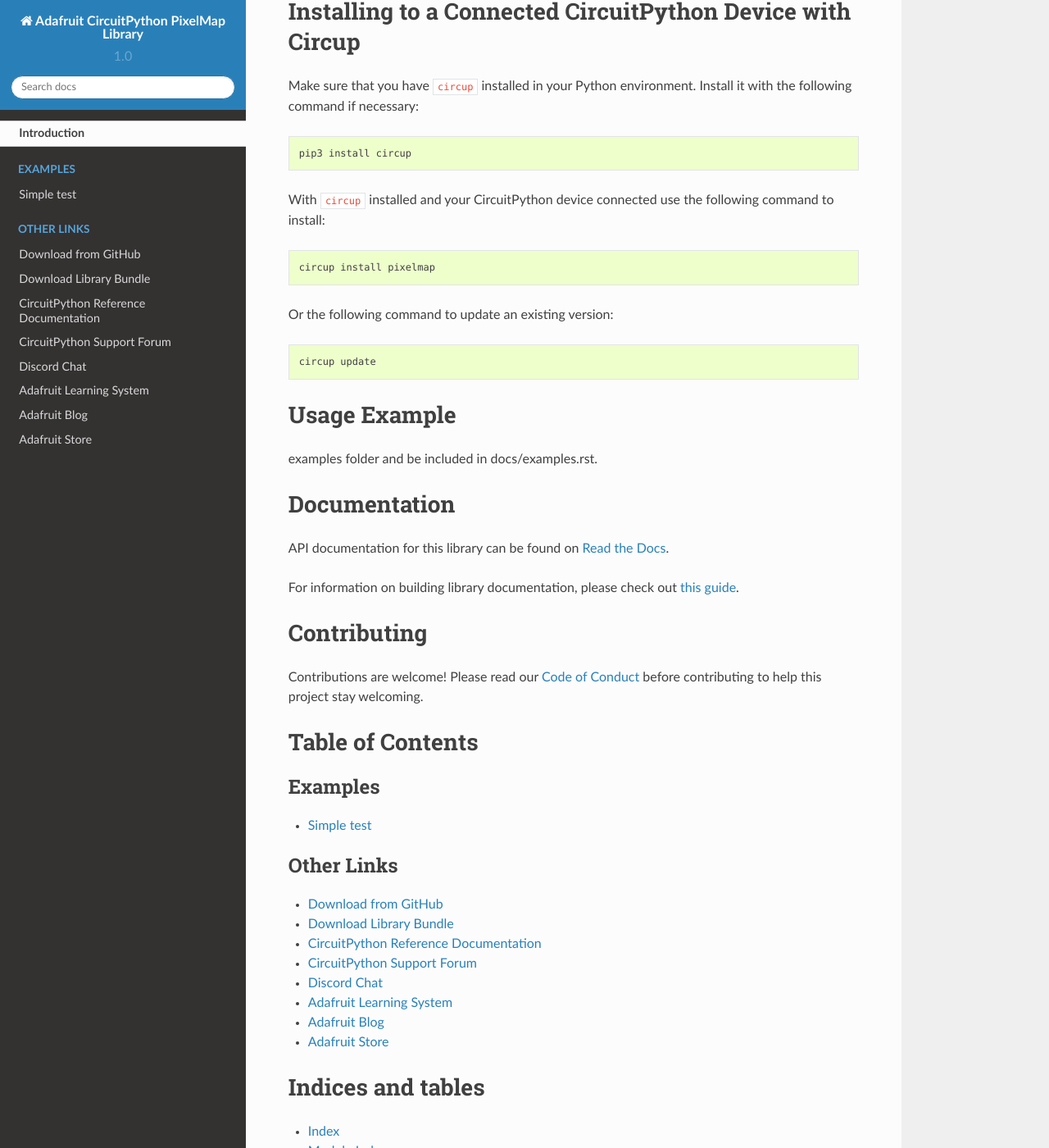
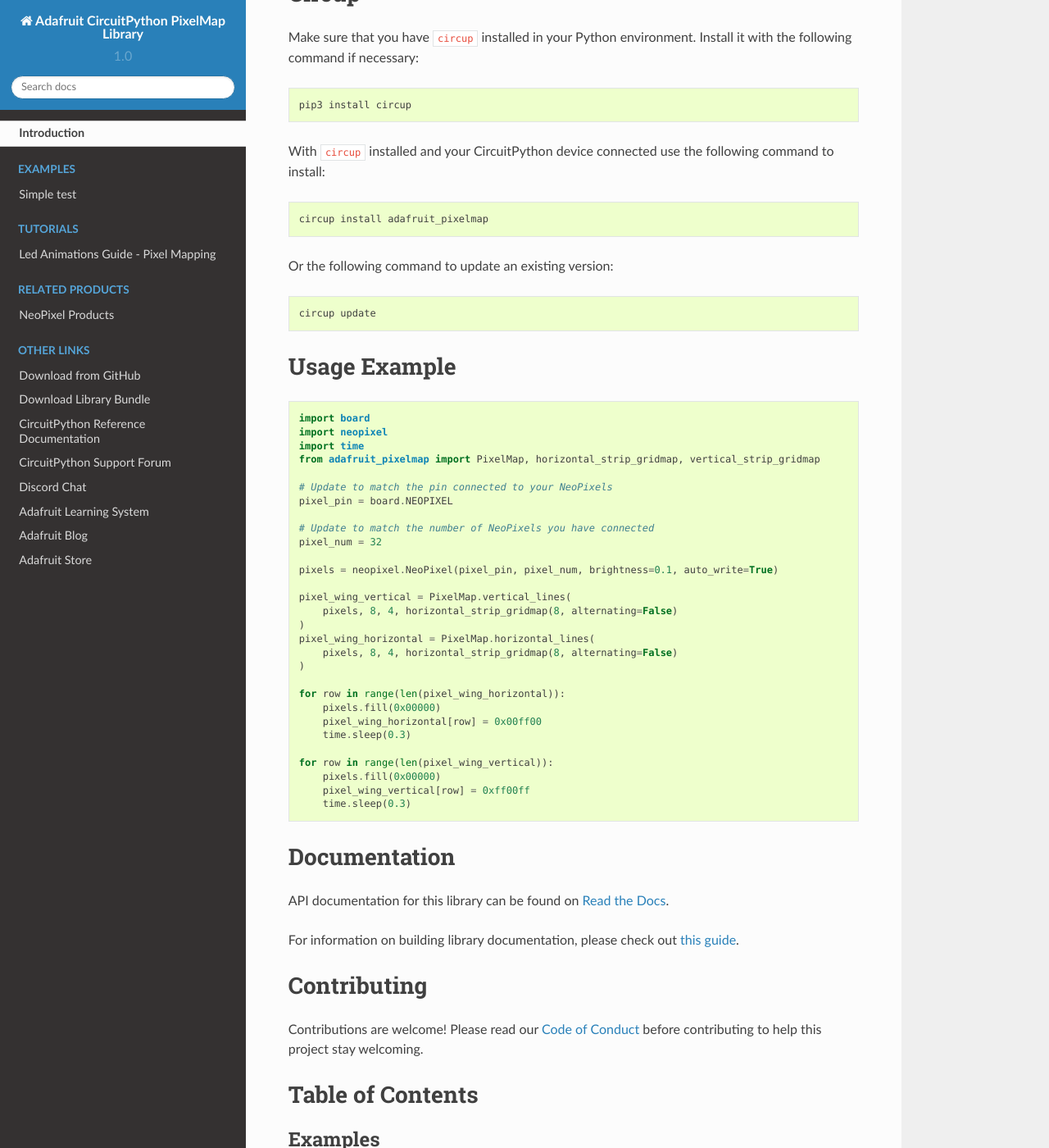
Before and after one commit to adafruit/Adafruit_CircuitPython_PixelMap, a Sphinx documentation site: the page built from docs/index.rst, in a window 1280 px wide and 1400 px high, scrolled down 1121 px. Shown: the whole window at 82% size. Built offline with Sphinx 7.4.7 and the Read the Docs theme 2.0.0, drawn with Linux system fonts in a browser that asks for light colours; some of the changed text lies outside the part shown.

Commit message:
example code. fixing todos and docs things

```diff
--- a/README.rst
+++ b/README.rst
@@ -36,16 +36,10 @@
 or individual libraries can be installed using
 `circup <https://github.com/adafruit/circup>`_.
 
-.. todo:: Describe the Adafruit product this library works with. For PCBs, you can also add the
-image from the assets folder in the PCB's GitHub repo.
+* `NeoPixel Products <https://www.adafruit.com/category/168>`_
 
-`Purchase one from the Adafruit shop <http://www.adafruit.com/products/>`_
 Installing from PyPI
 =====================
-.. note:: This library is not available on PyPI yet. Install documentation is included
-   as a standard element. Stay tuned for PyPI availability!
-
-.. todo:: Remove the above note if PyPI version is/will be available at time of release.
 
 On supported GNU/Linux systems like the Raspberry Pi, you can install the driver locally `from
 PyPI <https://pypi.org/project/adafruit-circuitpython-pixelmap/>`_.
@@ -85,7 +79,7 @@
 
 .. code-block:: shell
 
-    circup install pixelmap
+    circup install adafruit_pixelmap
 
 Or the following command to update an existing version:
 
@@ -96,8 +90,37 @@
 Usage Example
 =============
 
-.. todo:: Add a quick, simple example. It and other examples should live in the
-examples folder and be included in docs/examples.rst.
+.. code-block:: python
+
+    import board
+    import neopixel
+    import time
+    from adafruit_pixelmap import PixelMap, horizontal_strip_gridmap, vertical_strip_gridmap
+
+    # Update to match the pin connected to your NeoPixels
+    pixel_pin = board.NEOPIXEL
+
+    # Update to match the number of NeoPixels you have connected
+    pixel_num = 32
+
+    pixels = neopixel.NeoPixel(pixel_pin, pixel_num, brightness=0.1, auto_write=True)
+
+    pixel_wing_vertical = PixelMap.vertical_lines(
+        pixels, 8, 4, horizontal_strip_gridmap(8, alternating=False)
+    )
+    pixel_wing_horizontal = PixelMap.horizontal_lines(
+        pixels, 8, 4, horizontal_strip_gridmap(8, alternating=False)
+    )
+
+    for row in range(len(pixel_wing_horizontal)):
+        pixels.fill(0x00000)
+        pixel_wing_horizontal[row] = 0x00ff00
+        time.sleep(0.3)
+
+    for row in range(len(pixel_wing_vertical)):
+        pixels.fill(0x00000)
+        pixel_wing_vertical[row] = 0xff00ff
+        time.sleep(0.3)
 
 Documentation
 =============
--- a/docs/index.rst
+++ b/docs/index.rst
@@ -24,14 +24,12 @@
 .. toctree::
     :caption: Tutorials
 
-.. todo:: Add any Learn guide links here. If there are none, then simply delete this todo and leave
-    the toctree above for use later.
+    Led Animations Guide - Pixel Mapping <https://learn.adafruit.com/circuitpython-led-animations/pixel-mapping>
 
 .. toctree::
     :caption: Related Products
 
-.. todo:: Add any product links here. If there are none, then simply delete this todo and leave
-    the toctree above for use later.
+    NeoPixel Products <https://www.adafruit.com/category/168>
 
 .. toctree::
     :caption: Other Links
```
Also changed, not shown: 1 other file.
